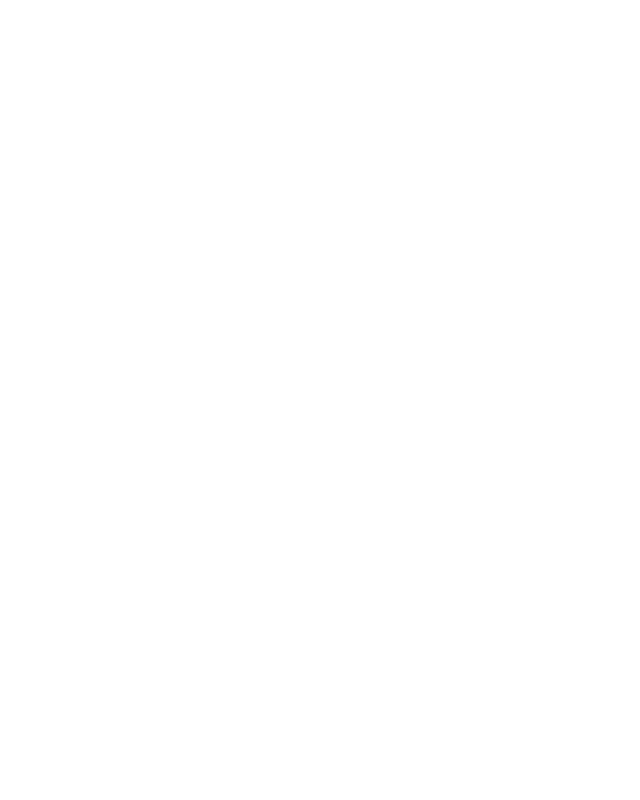
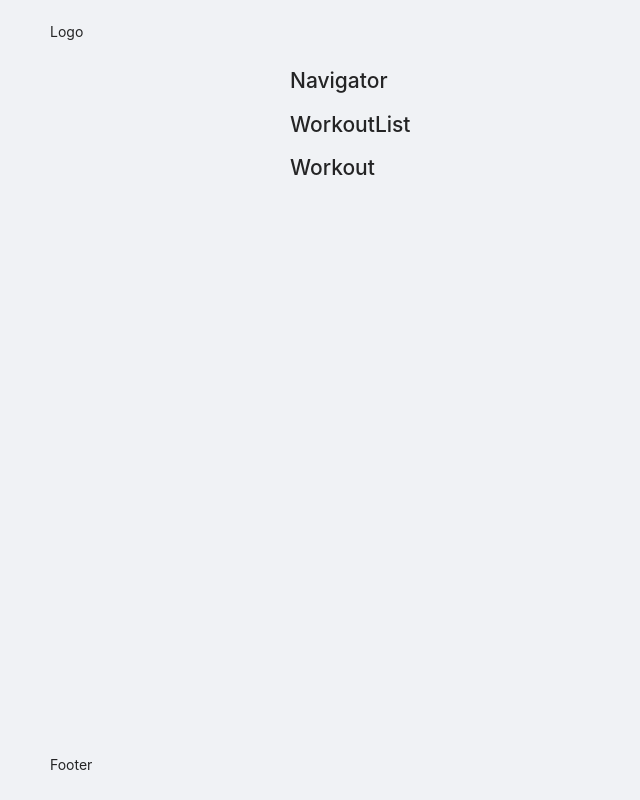
Before and after one commit to thomsz/gymmie, a React (Create React App) app in the folder client/: page / in a window 1280 px wide. Shown: the whole page, without its empty margins (0-640 px from the left). Built offline with nearby package versions, Linux system fonts and the light colour scheme.

Commit message:
Add basic component structure

```diff
--- a/client/package.json
+++ b/client/package.json
@@ -6,6 +6,7 @@
     "@testing-library/jest-dom": "^5.11.5",
     "@testing-library/react": "^11.1.2",
     "@testing-library/user-event": "^12.2.2",
+    "antd": "^4.8.2",
     "react": "^17.0.1",
     "react-dom": "^17.0.1",
     "react-scripts": "4.0.0",
--- a/client/src/App.css
+++ /dev/null
@@ -1,38 +0,0 @@
-.App {
-  text-align: center;
-}
-
-.App-logo {
-  height: 40vmin;
-  pointer-events: none;
-}
-
-@media (prefers-reduced-motion: no-preference) {
-  .App-logo {
-    animation: App-logo-spin infinite 20s linear;
-  }
-}
-
-.App-header {
-  background-color: #282c34;
-  min-height: 100vh;
-  display: flex;
-  flex-direction: column;
-  align-items: center;
-  justify-content: center;
-  font-size: calc(10px + 2vmin);
-  color: white;
-}
-
-.App-link {
-  color: #61dafb;
-}
-
-@keyframes App-logo-spin {
-  from {
-    transform: rotate(0deg);
-  }
-  to {
-    transform: rotate(360deg);
-  }
-}
--- a/client/src/App.js
+++ b/client/src/App.js
@@ -1,7 +1,25 @@
-import './App.css';
+import classes from './App.module.css';
+import { Layout } from 'antd';
+import ListPage from './containers/ListPage';
+import WorkoutPage from './containers/WorkoutPage';
+import Navigator from './components/Navigator/Navigator';
+
+const { Header, Footer, Content } = Layout;
 
 function App() {
-	return <div className="App"></div>;
+	return (
+		<div>
+			<Layout style={{ height: '100vh' }}>
+				<Header style={{ backgroundColor: '#F0F2F5' }}>Logo</Header>
+				<Content className={classes.Content}>
+					<Navigator />
+					<ListPage />
+					<WorkoutPage />
+				</Content>
+				<Footer>Footer</Footer>
+			</Layout>
+		</div>
+	);
 }
 
 export default App;
--- /dev/null
+++ b/client/src/App.module.css
@@ -0,0 +1,4 @@
+.Content {
+	width: 700px;
+	margin: 0 auto;
+}
--- /dev/null
+++ b/client/src/components/Navigator/Navigator.js
@@ -0,0 +1,7 @@
+import React from 'react';
+
+const Navigator = () => {
+	return <h2>Navigator</h2>;
+};
+
+export default Navigator;
--- /dev/null
+++ b/client/src/components/Workout/Workout.js
@@ -0,0 +1,7 @@
+import React from 'react';
+
+const Workout = () => {
+	return <h2>Workout</h2>;
+};
+
+export default Workout;
--- /dev/null
+++ b/client/src/components/WorkoutList/WorkoutList.js
@@ -0,0 +1,7 @@
+import React from 'react';
+
+const WorkoutList = () => {
+	return <h2>WorkoutList</h2>;
+};
+
+export default WorkoutList;
--- /dev/null
+++ b/client/src/containers/ListPage.js
@@ -0,0 +1,8 @@
+import React from 'react';
+import WorkoutList from '../components/WorkoutList/WorkoutList';
+
+const ListPage = () => {
+	return <WorkoutList />;
+};
+
+export default ListPage;
--- /dev/null
+++ b/client/src/containers/WorkoutPage.js
@@ -0,0 +1,8 @@
+import React from 'react';
+import Workout from '../components/Workout/Workout';
+
+const WorkoutPage = () => {
+	return <Workout />;
+};
+
+export default WorkoutPage;
--- a/client/src/index.js
+++ b/client/src/index.js
@@ -1,6 +1,7 @@
 import React from 'react';
 import ReactDOM from 'react-dom';
 import App from './App';
+import 'antd/dist/antd.css';
 import reportWebVitals from './reportWebVitals';
 
 ReactDOM.render(<App />, document.getElementById('root'));
```
Also changed, not shown: 1 other file (tests, documents, lock files or other folders).
